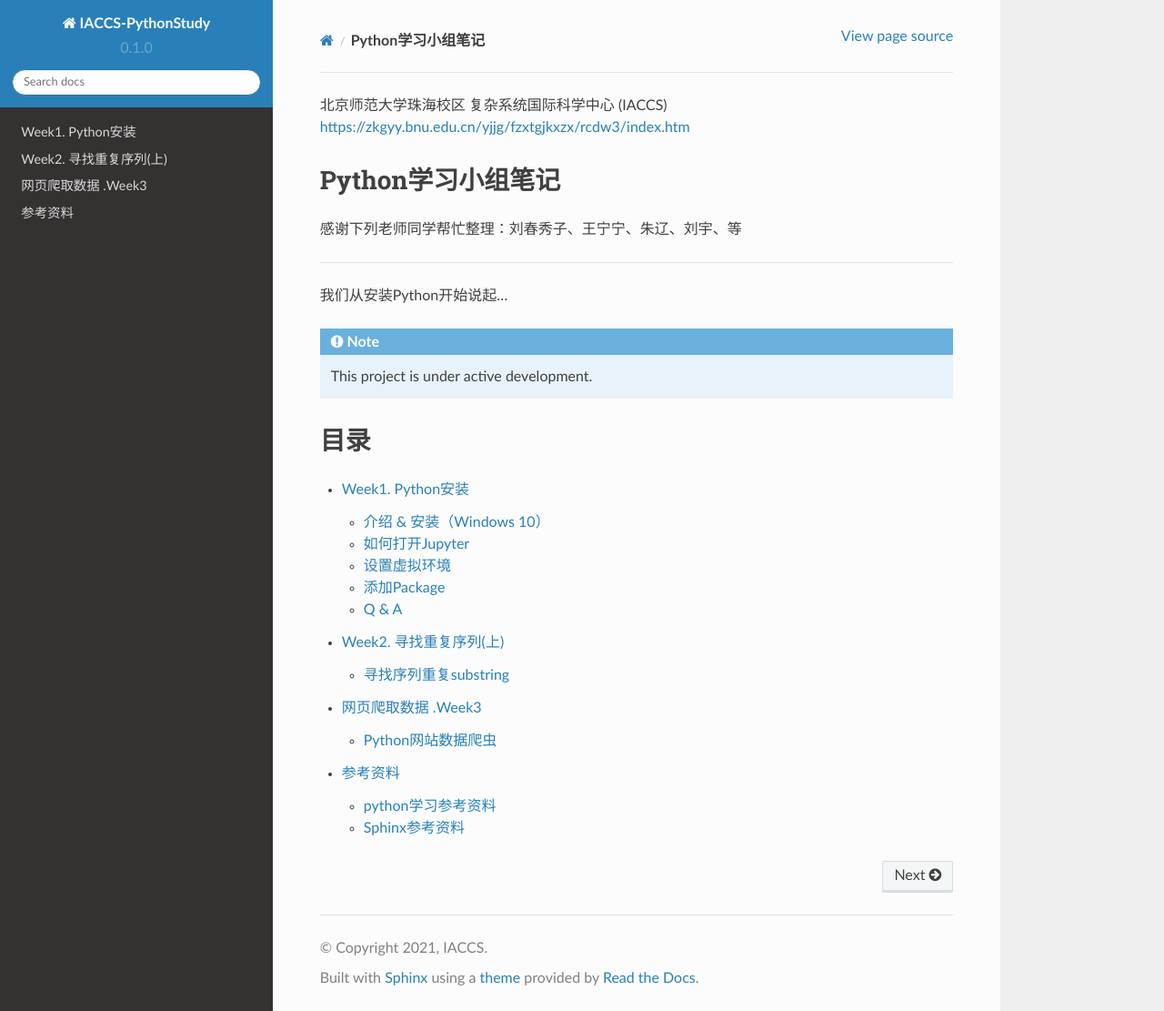
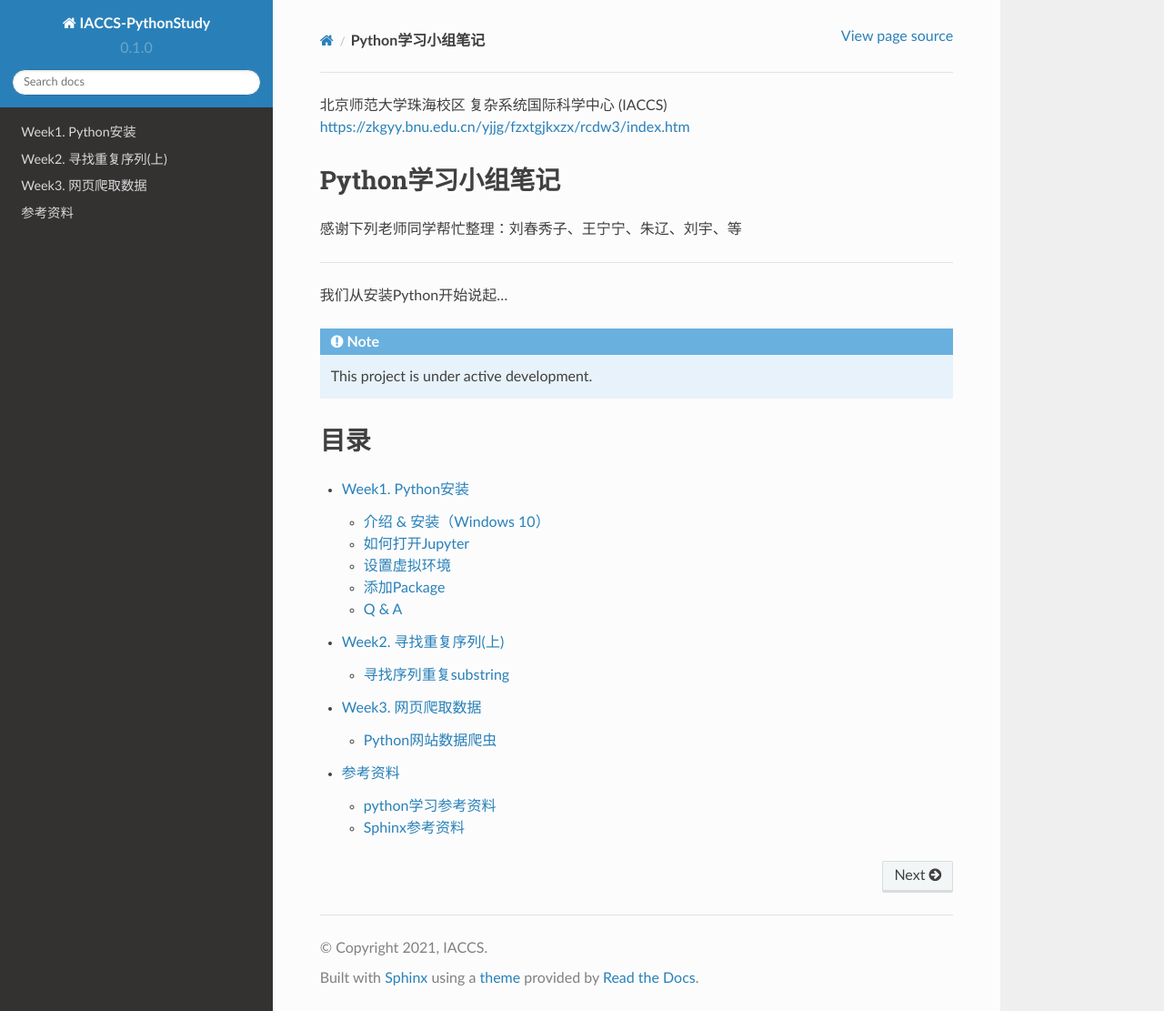
Before and after one commit to sandaowu/IACCS-Python-Study, a Sphinx documentation site: the page built from docs/source/index.rst, in a window 1280 px wide and 1111 px high. Shown: the whole window at 91% size. Built offline with Sphinx 7.4.7 and the Read the Docs theme 2.0.0, drawn with Linux system fonts in a browser that asks for light colours.

```diff
--- a/docs/source/study3.rst
+++ b/docs/source/study3.rst
@@ -1,4 +1,4 @@
-网页爬取数据 .Week3
+Week3. 网页爬取数据
 =====
 
 Python网站数据爬虫
```
